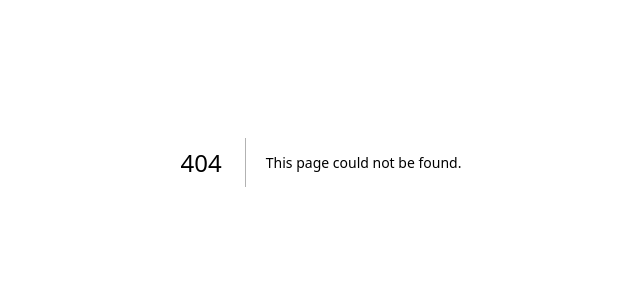
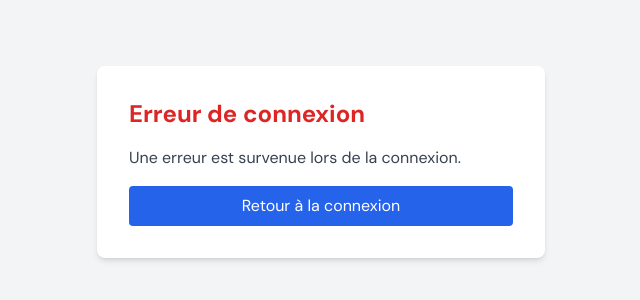
Before and after one commit to BouklifYacine/NextJs-Projet-Boilerplate, a Next.js app in the folder footdatago/: page /auth/error in a window 1280 px wide. Before the commit this address had no page. Shown: the part 238-538 px from the top of the page, without its empty margins (319-959 px from the left). Built offline with nearby package versions, Linux system fonts and the light colour scheme.

Commit message:
Gestion des erreurs en fonction de si l'user a déja utiliser un pseudo ou email-existant

```diff
--- a/footdatago/app/api/parametre/[id]/route.ts
+++ b/footdatago/app/api/parametre/[id]/route.ts
@@ -0,0 +1,9 @@
+import { NextRequest } from "next/server";
+
+interface Props {
+    params : { id : string}
+}
+export async function PATCH(request:NextRequest , { params } : Props){
+
+    const {id} = await params
+}
--- /dev/null
+++ b/footdatago/app/auth/error/page.tsx
@@ -0,0 +1,39 @@
+// app/auth/error/page.tsx
+"use client";
+
+import { useSearchParams } from "next/navigation";
+import Link from "next/link";
+
+export default function ErrorPage() {
+  const searchParams = useSearchParams();
+  const error = searchParams.get("error");
+
+  const getErrorMessage = (errorCode: string | null) => {
+    if (errorCode === "EmailExists") {
+      return "Un compte avec cet email existe déjà. Utilisez un autre email ou connectez-vous avec vos identifiants unique.";
+    } else if (errorCode === "NameExists") {
+      return "Un compte avec ce pseudo existe déjà. Utilisez un autre pseudo ou connectez-vous avec vos identifiants unique.";
+    } else {
+      return "Une erreur est survenue lors de la connexion.";
+    }
+  };
+
+  return (
+    <div className="min-h-screen flex items-center justify-center bg-gray-100">
+      <div className="bg-white p-8 rounded-lg shadow-md max-w-md w-full">
+        <h1 className="text-2xl font-bold text-red-600 mb-4">
+          Erreur de connexion
+        </h1>
+        <p className="text-gray-700 mb-4">
+          {getErrorMessage(error)}
+        </p>
+        <Link
+          href="/connexion"
+          className="block text-center bg-blue-600 text-white px-4 py-2 rounded hover:bg-blue-700"
+        >
+          Retour à la connexion
+        </Link>
+      </div>
+    </div>
+  );
+}
```
Also changed, not shown: footdatago/auth.ts (+45 -2 lines).
